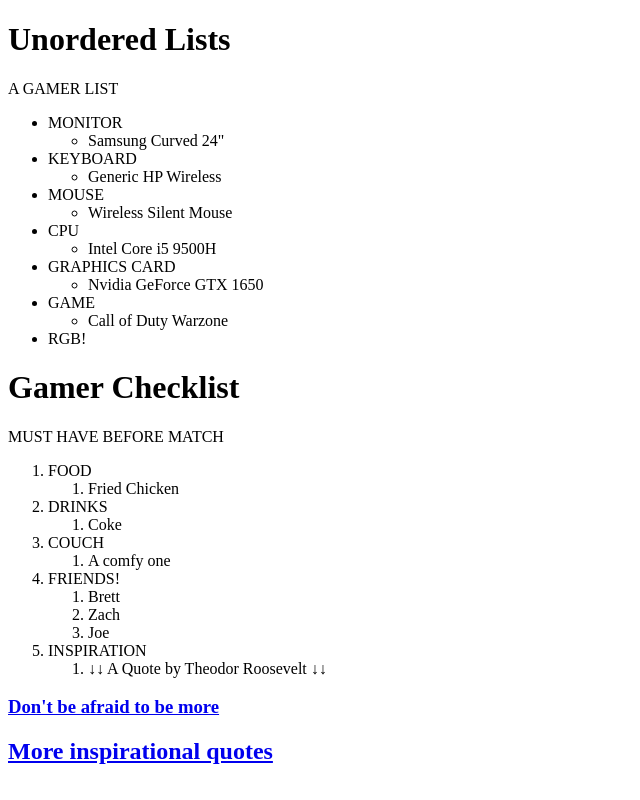
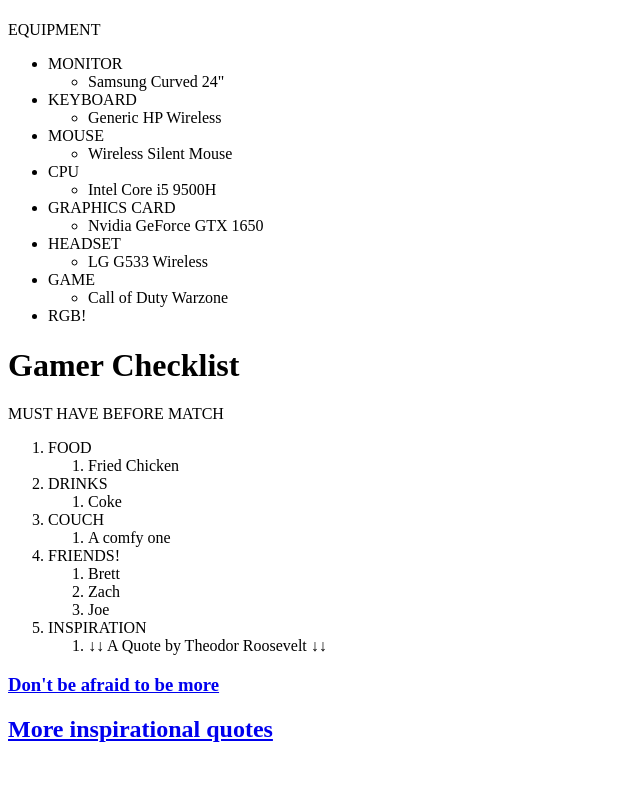
Before and after one commit to Juarez-Diego/CourseraTest, a plain HTML site: page Site/index.html in a window 1280 px wide. Shown: the whole page, without its empty margins (0-640 px from the left). Drawn offline with Linux system fonts and the light colour scheme.

Commit message:
modifications

```diff
--- a/Site/index.html
+++ b/Site/index.html
@@ -2,12 +2,14 @@
   <html>
   <head>
     <meta charet="utf-8">
-    <title>Testing out Lists</title>
+    <title>Section and Link Practice</title>
   </head>
   <body>
-      <h1>Unordered Lists</h1>
+      <h1 id="top" What Gamers Need> </h1>
       <div>
-          A GAMER LIST
+
+        <section id="EQUIPMENT">
+          EQUIPMENT
 
           <ul>
             <li>MONITOR
@@ -35,6 +37,11 @@
                 <li>Nvidia GeForce GTX 1650</li>
               </ul>
             </li>
+            <li>HEADSET
+              <ul>
+                <li>LG G533 Wireless</li>
+              </ul>
+            </li>
             <li>GAME
               <ul>
                 <li>Call of Duty Warzone</li>
@@ -43,6 +50,7 @@
             <li>RGB!</li>
           </ul>
 
+          </section>
        </div>
 
        <h1>Gamer Checklist</h1>
```
